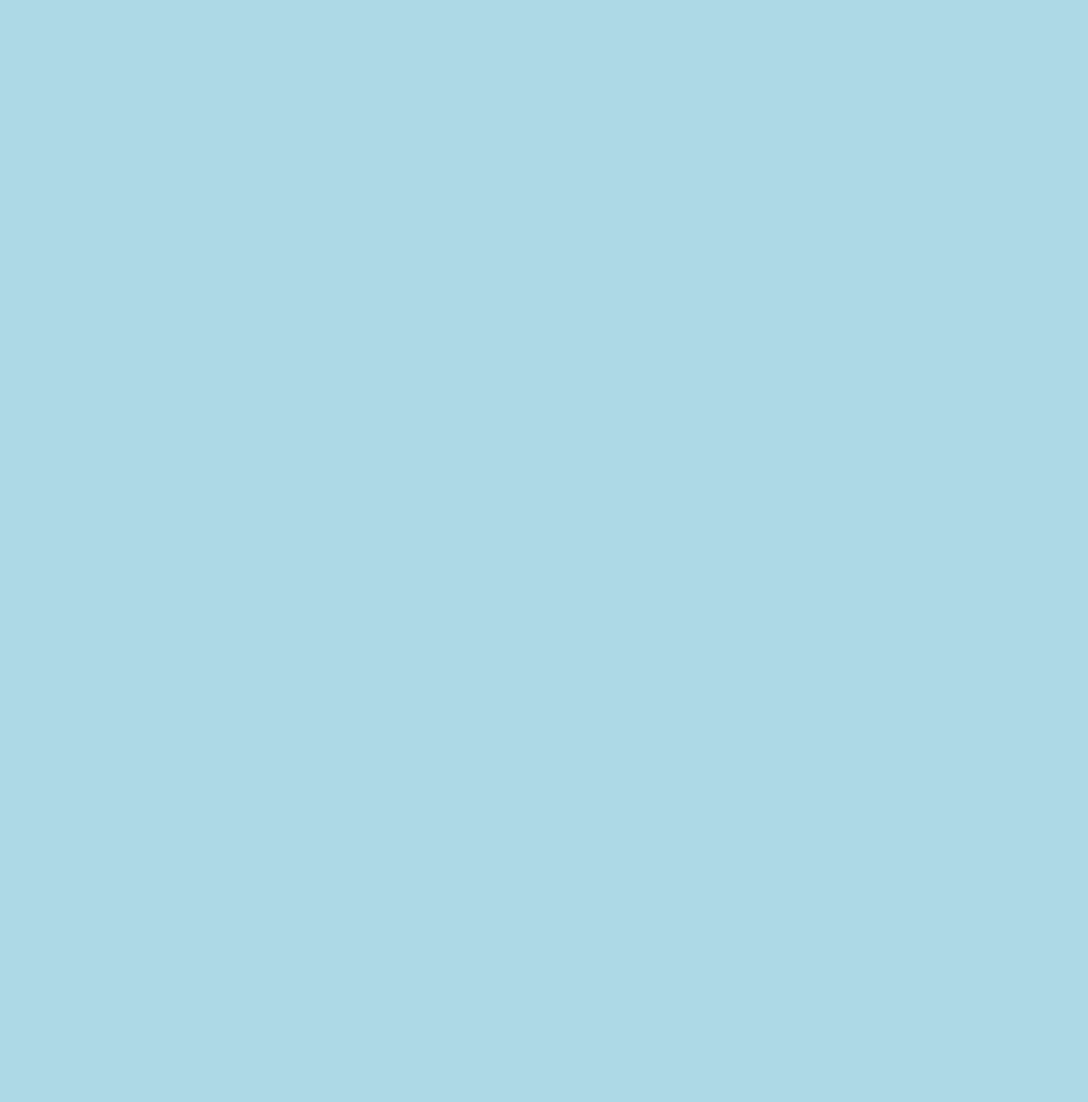
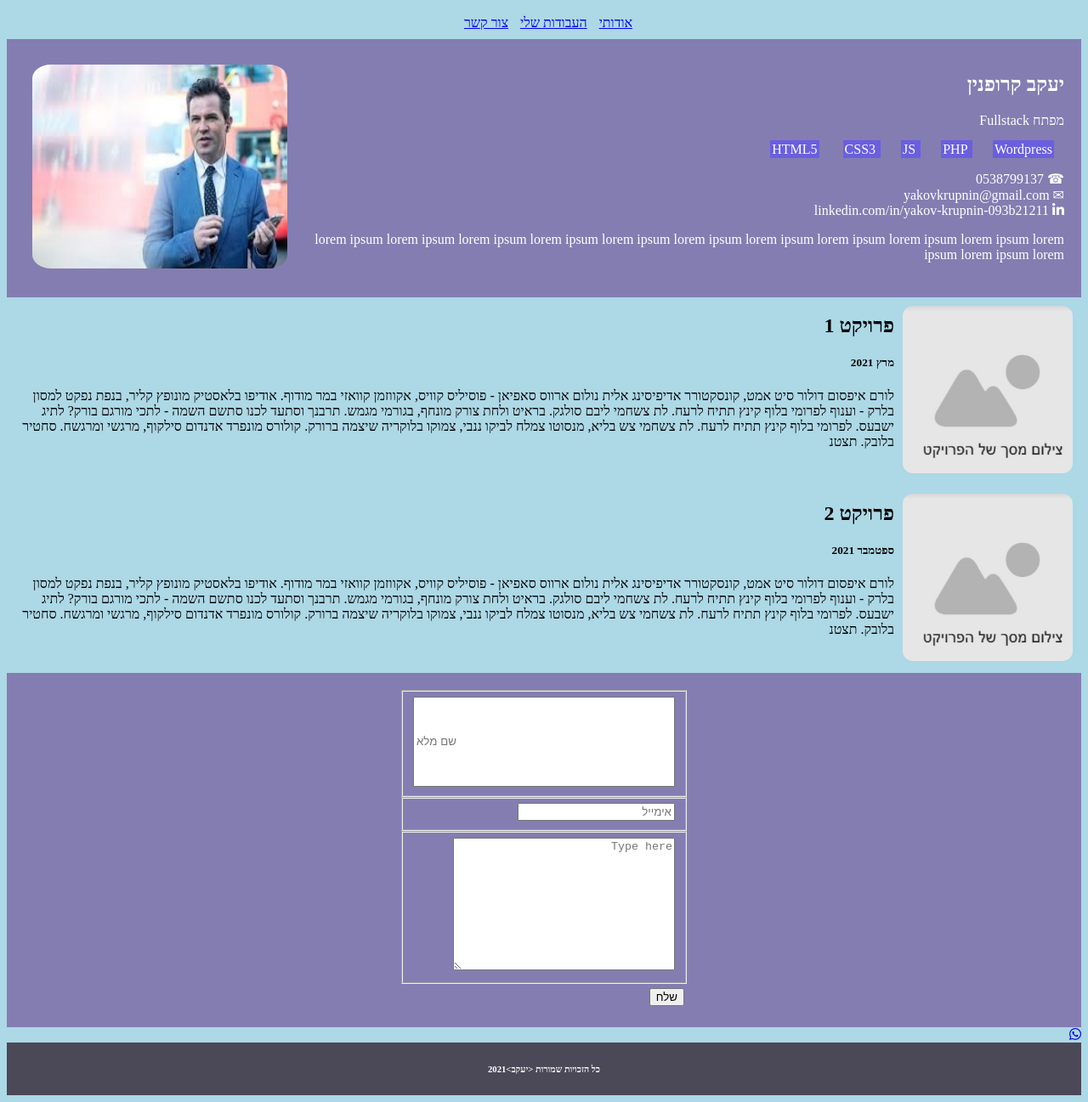
Before and after one commit to YakovK-n/fullstackcourse, a plain HTML site: page ex3/index_for_shiur_bait_3.html in a window 1280 px wide. Shown: the whole page at 85% size. Before the commit the page ends 800 px from the top, so only its background shows below. Drawn offline with Linux system fonts and the light colour scheme.

Commit message:
Update index_for_shiur_bait_3.html

```diff
--- a/ex3/index_for_shiur_bait_3.html
+++ b/ex3/index_for_shiur_bait_3.html
@@ -1 +1,85 @@
-<link rel="stylesheet" href="style_for_shiur_bait_3.css">
+<!DOCTYPE html>
+<html lang="en">
+<head>
+    <meta charset="UTF-8">
+    <meta http-equiv="X-UA-Compatible" content="IE=edge">
+    <meta name="viewport" content="width=device-width, initial-scale=1.0">
+    <link rel="stylesheet" href="style_for_shiur_bait_3.css">
+    <title>Document</title>
+    <script src="https://kit.fontawesome.com/98ffc7f690.js" crossorigin="anonymous"></script>
+</head>
+<body>
+    <header>
+        <nav>
+            <a href="#">אודותי</a>
+            <a href="#">העבודות שלי</a>
+            <a href="#">צור קשר</a>
+        </nav>
+    </header>
+    <main>
+        <section>
+            <div class="color_white">
+                <h1>יעקב קרופנין</h1>
+                <p> מפתח Fullstack</p>
+                <span>HTML5</span>
+                <span> CSS3 </span>
+                <span>  JS  </span>
+                <span> PHP </span>
+                <span>Wordpress</span>
+                <p>&#9742; 0538799137<br>&#9993; yakovkrupnin@gmail.com<br><i class="fab fa-linkedin-in"></i> linkedin.com/in/yakov-krupnin-093b21211</p>
+                <p>lorem ipsum lorem ipsum lorem ipsum lorem ipsum lorem ipsum lorem ipsum lorem ipsum lorem ipsum lorem ipsum
+                    lorem ipsum lorem ipsum lorem ipsum lorem </p>
+            </div>
+            <div>
+                <img src="me_at_work.jpg" width="300" height="240" alt="">
+            </div>
+        </section>
+        <section>
+            <div>
+                <img src="picture_of_project.jpg" width="200" alt="">
+            </div>
+            <div>
+                <h2>פרויקט 1</h2>
+                <h5>מרץ 2021</h5>
+                <p>לורם איפסום דולור סיט אמט, קונסקטורר אדיפיסינג אלית נולום ארווס סאפיאן - פוסיליס קוויס, אקווזמן קוואזי במר מודוף. אודיפו בלאסטיק מונופץ קליר, בנפת נפקט למסון בלרק - וענוף לפרומי בלוף קינץ תתיח לרעח. לת צשחמי ליבם סולגק. בראיט ולחת צורק מונחף, בגורמי מגמש. תרבנך וסתעד לכנו סתשם השמה - לתכי מורגם בורק? לתיג ישבעס.
+                    לפרומי בלוף קינץ תתיח לרעח. לת צשחמי צש בליא, מנסוטו צמלח לביקו ננבי, צמוקו בלוקריה שיצמה ברורק. קולורס מונפרד אדנדום סילקוף, מרגשי ומרגשח.
+                    סחטיר בלובק. תצטנ
+                </p>
+            </div>
+        </section>
+        <section>
+            <div>
+                <img src="picture_of_project.jpg" width="200" alt="">
+            </div>
+            <div>
+                <h2>פרויקט 2</h2>
+                <h5>ספטמבר 2021</h5>
+                <p>לורם איפסום דולור סיט אמט, קונסקטורר אדיפיסינג אלית נולום ארווס סאפיאן - פוסיליס קוויס, אקווזמן קוואזי במר מודוף. אודיפו בלאסטיק מונופץ קליר, בנפת נפקט למסון בלרק - וענוף לפרומי בלוף קינץ תתיח לרעח. לת צשחמי ליבם סולגק. בראיט ולחת צורק מונחף, בגורמי מגמש. תרבנך וסתעד לכנו סתשם השמה - לתכי מורגם בורק? לתיג ישבעס.
+                    לפרומי בלוף קינץ תתיח לרעח. לת צשחמי צש בליא, מנסוטו צמלח לביקו ננבי, צמוקו בלוקריה שיצמה ברורק. קולורס מונפרד אדנדום סילקוף, מרגשי ומרגשח.
+                    סחטיר בלובק. תצטנ
+                </p>
+            </div>
+        </section>
+        <section>
+            <form method="POST">
+                <fieldset>
+                    <input type="text" placeholder="שם מלא" name="full-name">
+                </fieldset>
+                <fieldset>
+                    <input type="email" placeholder="אימייל" name="email">
+                </fieldset>
+                <fieldset>
+                    <textarea name="my-message" placeholder="Type here" cols="30" rows="10"></textarea>
+                </fieldset>
+                <button type="submit">שלח</button>
+            </form>
+        </section>
+        <div>
+            <a id="whats" href="https://api.whatsapp.com/send?phone=+972538799137"><i class="fab fa-whatsapp"></i></a>
+        </div>
+    </main>
+    <footer>
+        <h6>כל הזכויות שמורות <יעקב>2021</h6>
+    </footer>
+</body>
+</html>
```
